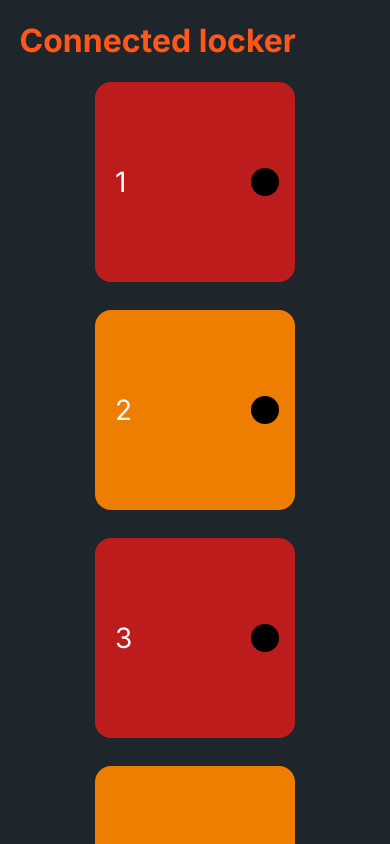
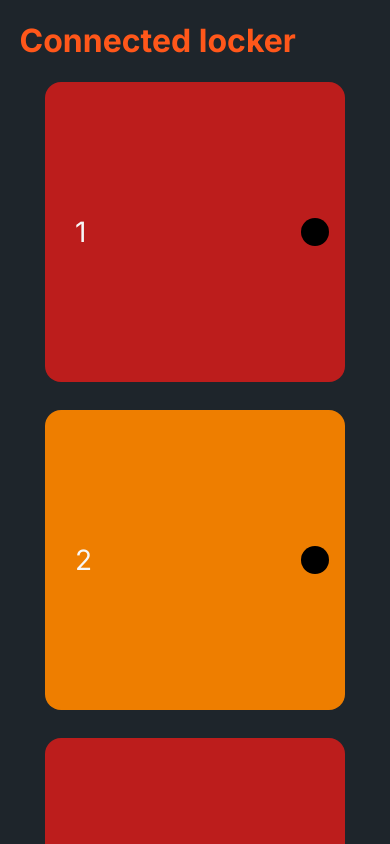
Before and after one commit to JaxV9/connected-locker, a Next.js app: page / in a window 390 px wide. Shown: the top 844 px of the page. Built offline with nearby package versions, Linux system fonts and the light colour scheme.

Commit message:
feat: menu responsive

```diff
--- a/src/app/components/ui/card/style.css
+++ b/src/app/components/ui/card/style.css
@@ -63,3 +63,11 @@
     transform: translateY(-50%);
     right: 16px
 }
+
+
+@media (max-width: 450px) {
+    .card, .card-clicked {
+        width: 300px;
+        height: 300px;
+    }
+}
--- a/src/app/components/ui/menu/style.css
+++ b/src/app/components/ui/menu/style.css
@@ -51,3 +51,18 @@
     scale: 1.01;
     transition: all ease 0.2s;
 }
+
+@media (max-width: 450px) {
+
+    .menu-enabled {
+        width: 100%;
+    }
+
+    .cross {
+        width: 42px;
+        height: 42px;
+        top: 28px;
+        left: 28px;
+    }
+
+}
```
